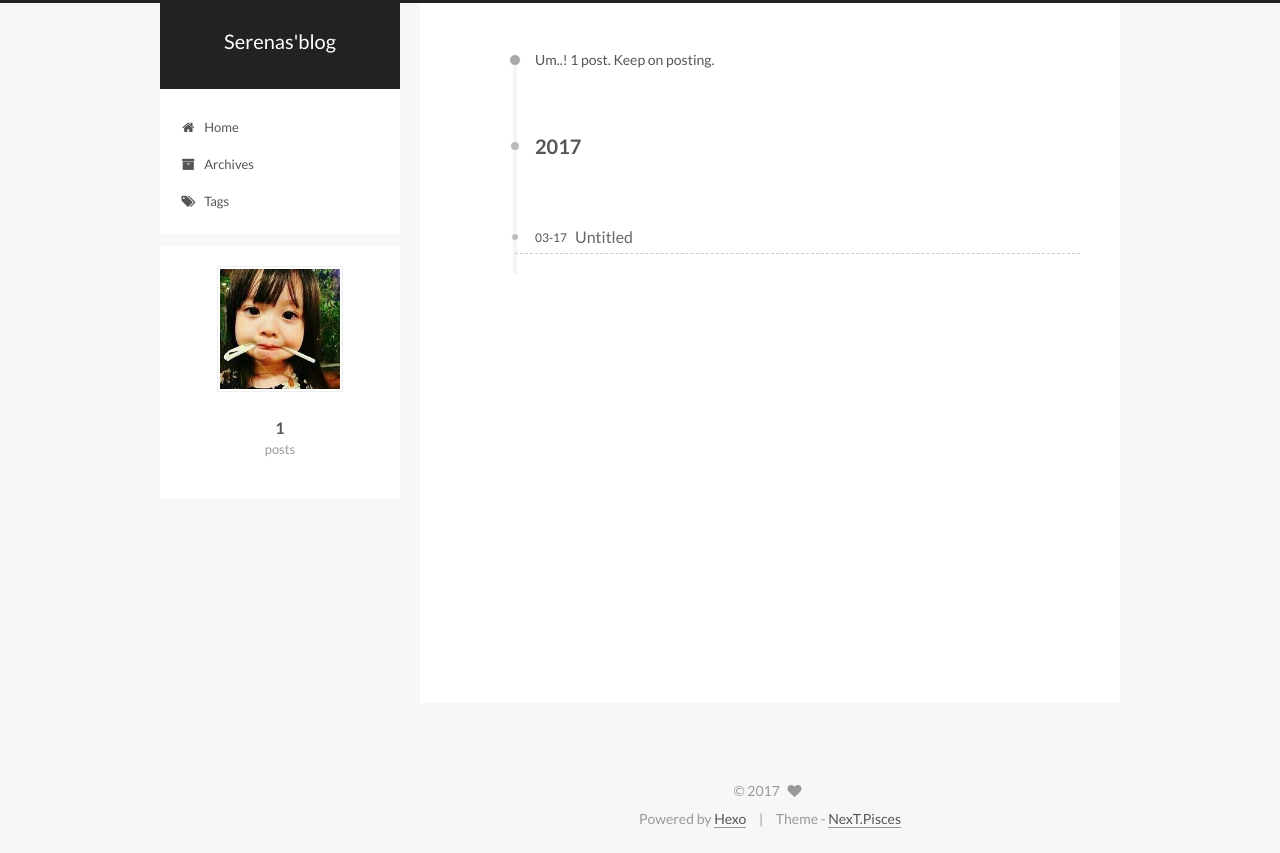
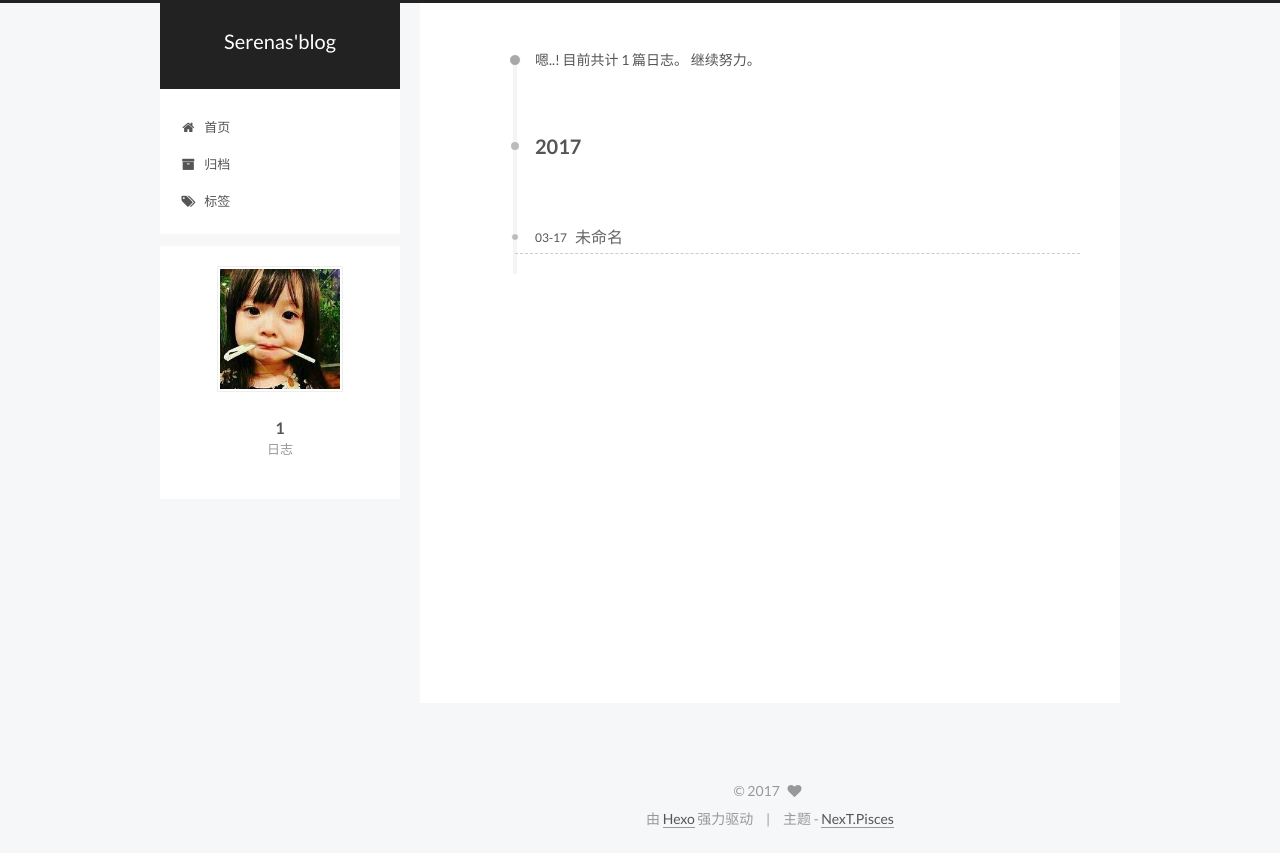
Before and after one commit to serenars/serenars.github.io, a plain HTML site: page archives/2017/03/index.html in a window 1280 px wide. Drawn offline with Linux system fonts and the light colour scheme.

Commit message:
Site updated: 2017-03-19 19:44:01

```diff
--- a/archives/2017/03/index.html
+++ b/archives/2017/03/index.html
@@ -5,7 +5,7 @@
 
 
 
-<html class="theme-next pisces use-motion" lang="zh-CN">
+<html class="theme-next pisces use-motion" lang="zh-Hans">
 <head>
   <meta charset="UTF-8"/>
 <meta http-equiv="X-UA-Compatible" content="IE=edge" />
@@ -106,7 +106,7 @@
     motion: true,
     duoshuo: {
       userId: '0',
-      author: 'Author'
+      author: '博主'
     },
     algolia: {
       applicationID: '',
@@ -126,10 +126,10 @@
 
 
 
-  <title> Archive | Serenas'blog </title>
+  <title> 归档 | Serenas'blog </title>
 </head>
 
-<body itemscope itemtype="http://schema.org/WebPage" lang="zh-CN">
+<body itemscope itemtype="http://schema.org/WebPage" lang="zh-Hans">
 
 
 
@@ -192,7 +192,7 @@
 
               <i class="menu-item-icon fa fa-fw fa-home"></i> <br />
 
-            Home
+            首页
           </a>
         </li>
 
@@ -202,7 +202,7 @@
 
               <i class="menu-item-icon fa fa-fw fa-archive"></i> <br />
 
-            Archives
+            归档
           </a>
         </li>
 
@@ -212,7 +212,7 @@
 
               <i class="menu-item-icon fa fa-fw fa-tags"></i> <br />
 
-            Tags
+            标签
           </a>
         </li>
 
@@ -244,7 +244,7 @@
 
 
 
-      Um..! 1 post. Keep on posting.
+      嗯..! 目前共计 1 篇日志。 继续努力。
     </span>
 
 
@@ -270,7 +270,7 @@
 
             <a class="post-title-link" href="/2017/03/17/hello-world/" itemprop="url">
 
-                <span itemprop="name">Untitled</span>
+                <span itemprop="name">未命名</span>
 
             </a>
 
@@ -338,7 +338,7 @@
             <div class="site-state-item site-state-posts">
               <a href="/归档">
                 <span class="site-state-item-count">1</span>
-                <span class="site-state-item-name">posts</span>
+                <span class="site-state-item-name">日志</span>
               </a>
             </div>
 
@@ -392,11 +392,11 @@
 
 
 <div class="powered-by">
-  Powered by <a class="theme-link" href="https://hexo.io">Hexo</a>
+  由 <a class="theme-link" href="https://hexo.io">Hexo</a> 强力驱动
 </div>
 
 <div class="theme-info">
-  Theme -
+  主题 -
   <a class="theme-link" href="https://github.com/iissnan/hexo-theme-next">
     NexT.Pisces
   </a>
```
Also changed, not shown: 2017/03/17/hello-world/index.html (+11 -11 lines), archives/2017/index.html (+12 -12 lines), archives/index.html (+12 -12 lines), index.html (+12 -12 lines).
